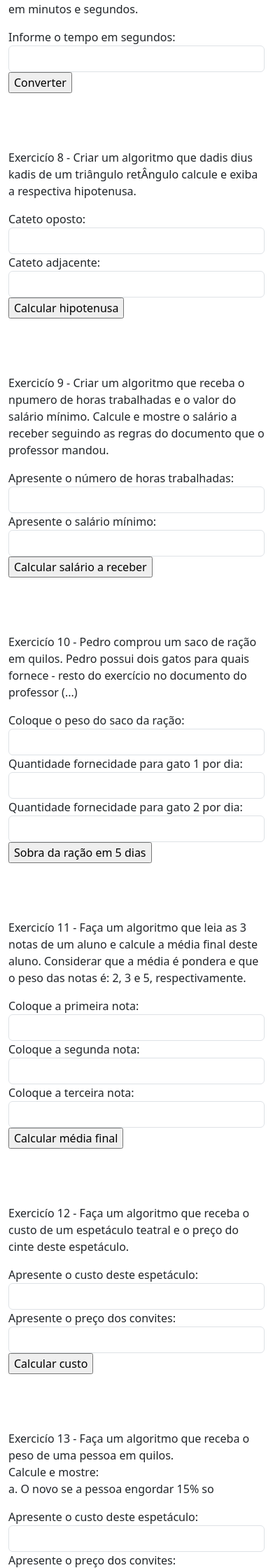
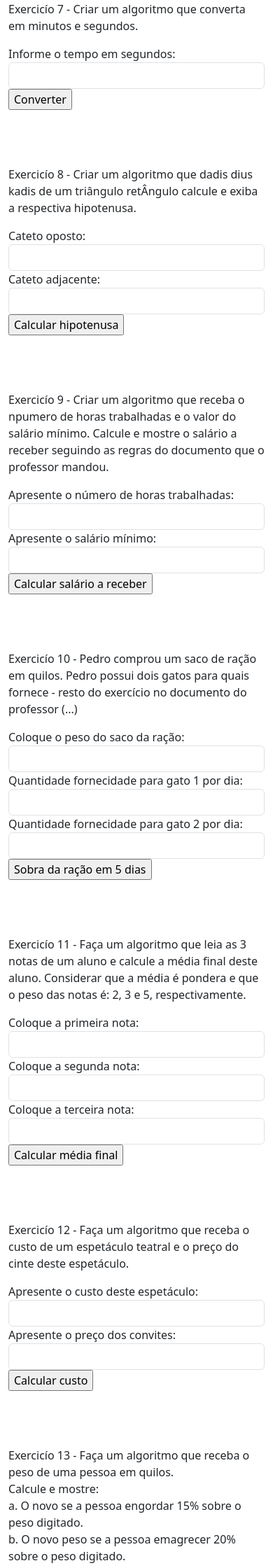
Before and after one commit to thiagoConsta/Repositorio-FATEC-ADS, a PHP site: page /exercicios.php in a window 390 px wide. Shown: the part 2160-4400 px from the top of the page at 70% size. Run offline with PHP 8.4, Linux system fonts and the light colour scheme.

Commit message:
15 Exercícios PHP
Foi realizado diversos exercícios em PHP para praticar lógica na criação de algoritmos. Também foi usado Bootsrap para a criação de um site responsivo, armazenando os códigos de maneira eficiente.

```diff
--- a/Introdução ao Desenvolvimento de Sistemas/lista-de-exercicios-site/exercicios.php
+++ b/Introdução ao Desenvolvimento de Sistemas/lista-de-exercicios-site/exercicios.php
@@ -1,7 +1,7 @@
 <?php include("php/header.php") ?>
 <div class="jumbotron text-center">
-    <h1>My First Bootstrap Page</h1>
-    <p>Resize this responsive page to see the effect!</p>
+    <h1>Exercícios PHP</h1>
+    <p>Pagina criada para treinar boas práticas e praticar linguagem PHP</p>
 </div>
 
 <div class="row">
@@ -214,7 +214,7 @@
         <form action="php/exercicio12.php" method="get">
             <p>Exercicío 12 - Faça um algoritmo que receba o custo de um espetáculo teatral e o preço do cinte deste espetáculo.</p>
             <div class="form-group">
-                <label for="custo">Apresente  o custo deste espetáculo: </label>
+                <label for="custo">Apresente o custo deste espetáculo: </label>
                 <input class="form-control" type="text" name="custo" id="custo">
             </div>
             <div class="form-group">
@@ -229,20 +229,58 @@
         </form>
     </div>
 
-        <div class="col-sm-4">
-        <form action="php/exercicio12.php" method="get">
-            <p>Exercicío 13 - Faça um algoritmo que receba o peso de uma pessoa em quilos. <br> Calcule e mostre: <br> a. O novo se a pessoa engordar 15% so</p>
+    <div class="col-sm-4">
+        <form action="php/exercicio13.php" method="get">
+            <p>Exercicío 13 - Faça um algoritmo que receba o peso de uma pessoa em quilos. <br> Calcule e mostre: <br> a. O novo se a pessoa engordar 15% sobre o peso digitado. <br> b. O novo peso se a pessoa emagrecer 20% sobre o peso digitado.</p>
             <div class="form-group">
-                <label for="custo">Apresente  o custo deste espetáculo: </label>
-                <input class="form-control" type="text" name="custo" id="custo">
-            </div>
-            <div class="form-group">
-                <label for="convite">Apresente o preço dos convites: </label>
-                <input class="form-control" type="text" name="convite" id="convite">
+                <label for="custo">Digite seu peso em quilos: </label>
+                <input class="form-control" type="text" name="peso" id="peso">
             </div>
             <div class="form-group">
                 <div class="col-sm-offset-2 col-sm-10">
-                    <input type="submit" value="Calcular custo">
+                    <input type="submit" value="Calcular pesos">
+                </div>
+            </div>
+        </form>
+    </div>
+
+    <div class="col-sm-4">
+        <form action="php/exercicio14.php" method="get">
+            <p>Exercicío 14 - João recebeu seu salário e precisa pagar duas contas que estão atrasadas, como as contas estão atrasadas, João terá que pagar a multa de 2% sobre cada conta. Faça um algoritmo que calcule e mostre o quanto restará do salário do João.</p>
+            <div class="form-group">
+                <label for="salario">Digite seu salário: </label>
+                <input class="form-control" type="text" name="salario" id="salario">
+            </div>
+            <div class="form-group">
+                <label for="conta1">Conta 1: </label>
+                <input class="form-control" type="text" name="conta1" id="conta1">
+            </div>
+            <div class="form-group">
+                <label for="conta2">Conta 2: </label>
+                <input class="form-control" type="text" name="conta2" id="conta2">
+            </div>
+            <div class="form-group">
+                <div class="col-sm-offset-2 col-sm-10">
+                    <input type="submit" value="Calcular resto salário">
+                </div>
+            </div>
+        </form>
+    </div>
+
+    <div class="col-sm-4">
+        <form action="php/exercicio15.php" method="get">
+            <p>Exercicío 15 - Sabe-se que para iluminar de maneira correta os cômodos de uma casa, para cada metro quadrado, deve-se usar 18W de potência. Faça um algoritmo que receba as duas dimensões de um cômodo (em metros). Calcule e mostre a sua área (em m2) e a potência de iluminação que deverá ser utilizada.</p>
+            <div class="form-group">
+                <label for="largura">Largura: </label>
+                <input class="form-control" type="text" name="largura" id="largura">
+            </div>
+            <div class="form-group">
+                <label for="comprimento">Comprimento: </label>
+                <input class="form-control" type="text" name="comprimento" id="comprimento">
+            </div>
+            <div class="form-group">
+                <div class="col-sm-offset-2 col-sm-10">
+                    <input type="submit" value="Calcular potência de iluminação">
                 </div>
             </div>
         </form>
--- a/Introdução ao Desenvolvimento de Sistemas/lista-de-exercicios-site/php/exercicio13.php
+++ b/Introdução ao Desenvolvimento de Sistemas/lista-de-exercicios-site/php/exercicio13.php
@@ -1,3 +1,9 @@
 <?php
+$peso = (float) $_GET["peso"];
 
+$pesoengordar = $peso + ($peso * 0.15);
+$pesoemagrecer = $peso - ($peso * 0.20);
+
+echo "Seu peso se você engordar 15%: " . $pesoengordar . "<br>";
+echo "Seu peso se você emagrecer 20% sobre o peso digitado: " . $pesoemagrecer;
 ?>
--- a/Introdução ao Desenvolvimento de Sistemas/lista-de-exercicios-site/php/header.php
+++ b/Introdução ao Desenvolvimento de Sistemas/lista-de-exercicios-site/php/header.php
@@ -5,6 +5,6 @@
     <meta name="viewport" content="width=device-width, initial-scale=1.0">
     <link href="https://cdn.jsdelivr.net/npm/bootstrap@5.3.8/dist/css/bootstrap.min.css" rel="stylesheet" integrity="sha384-sRIl4kxILFvY47J16cr9ZwB07vP4J8+LH7qKQnuqkuIAvNWLzeN8tE5YBujZqJLB" crossorigin="anonymous">
     <link rel="stylesheet" href="css/style.css">
-    <title>Exercício 1</title>
+    <title>Exercícios</title>
     <body>
     <div class="container">
```
Also changed, not shown: Introdução ao Desenvolvimento de Sistemas/lista-de-exercicios-site/php/exercicio14.php (added, +9 -0 lines), Introdução ao Desenvolvimento de Sistemas/lista-de-exercicios-site/php/exercicio15.php (added, +10 -0 lines).
